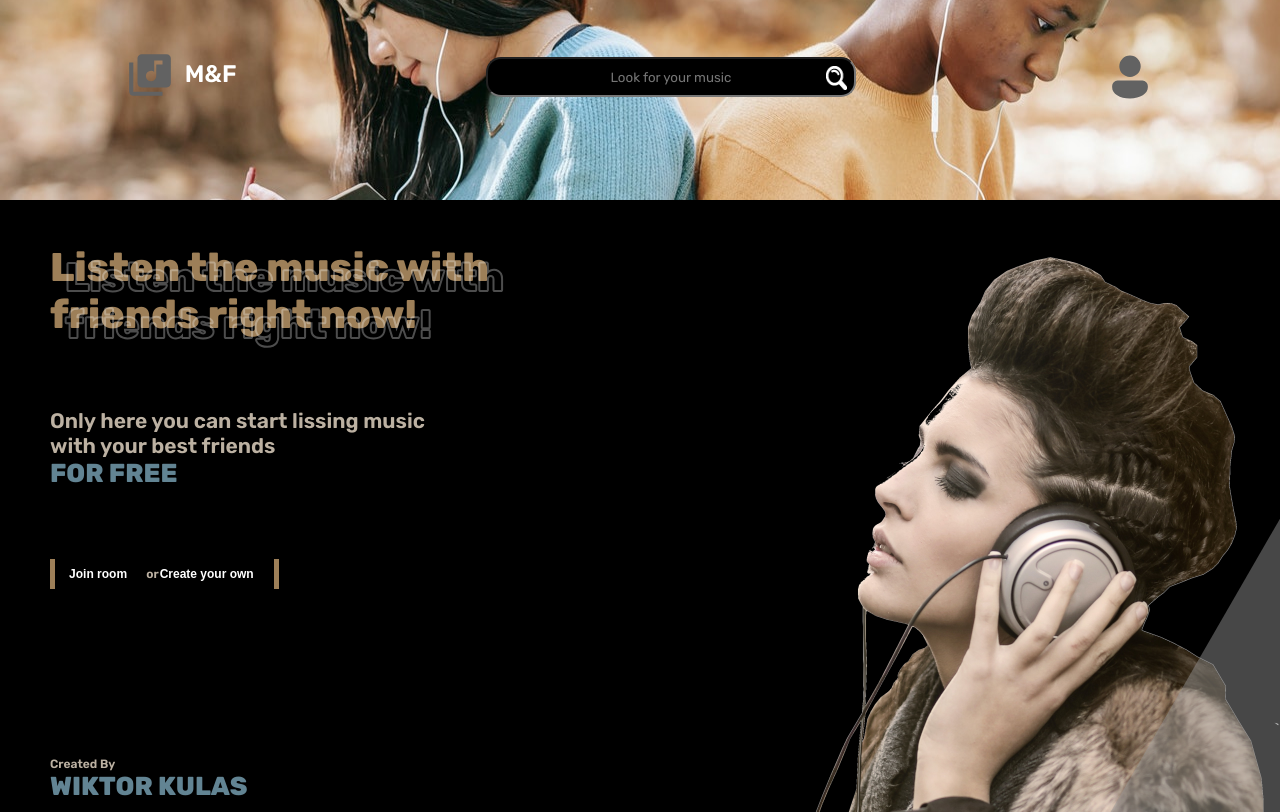
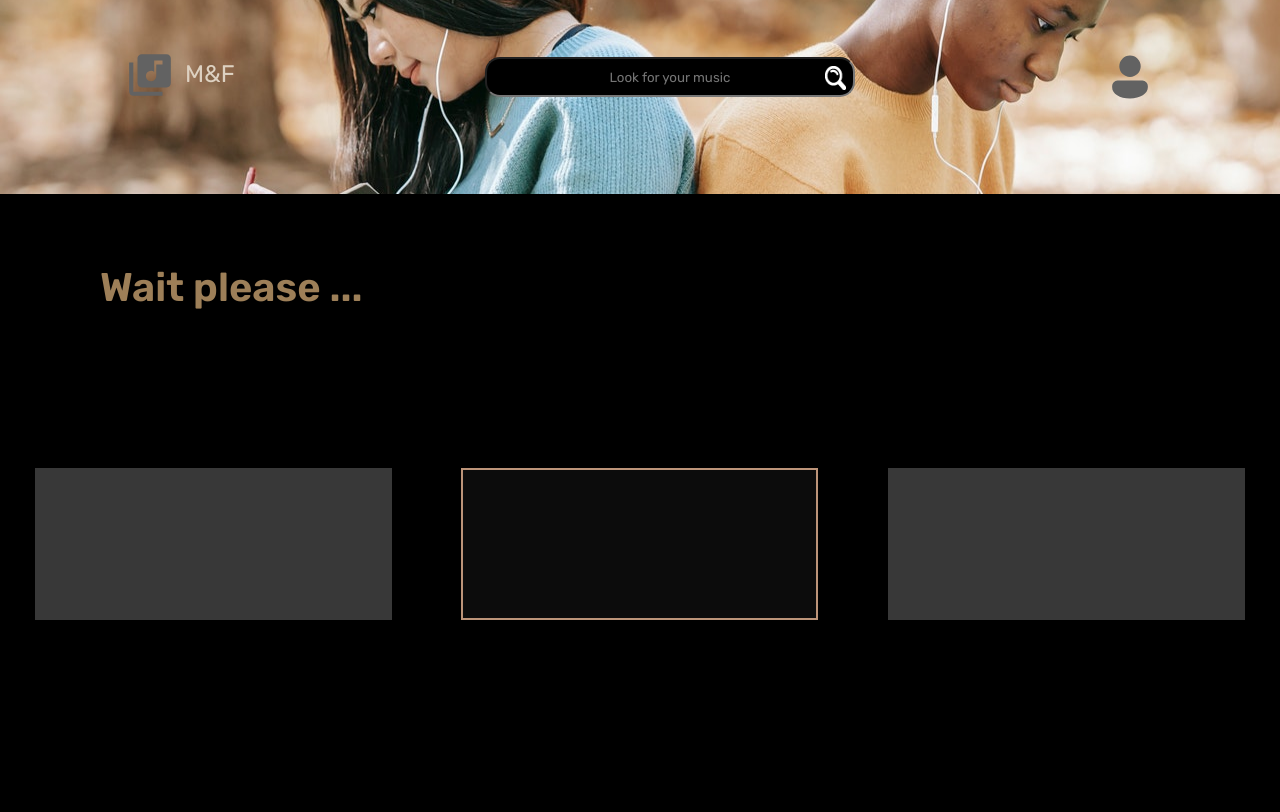
Before and after one commit to Wiktorkulas51/Frontend_M_F, a React (Create React App) app: page /loading in a window 1280 px wide. Built offline with nearby package versions, Linux system fonts and the light colour scheme.

Commit message:
fixed issue

```diff
--- a/package.json
+++ b/package.json
@@ -10,6 +10,7 @@
     "prop-types": "^15.7.2",
     "react": "^17.0.1",
     "react-dom": "^17.0.1",
+    "react-router-dom": "^5.2.0",
     "react-scripts": "4.0.3",
     "storybook": "^6.1.21",
     "styled-components": "^5.2.1",
--- a/src/Views/mainView.js
+++ b/src/Views/mainView.js
@@ -1,12 +1,19 @@
 import React from "react";
 import GlobalStyle from "../theme/GlobalStyle";
 import UserPageTemplate from "../templates/userPageTemplate";
+import MainTemplate from "../templates/mainTemplate";
+import LoadingTemplate from "../templates/loadingTemplate";
+import { BrowserRouter, Route, Switch } from "react-router-dom";
 
-const App = () => (
-  <>
-    <UserPageTemplate />
+const MainView = () => (
+  <BrowserRouter>
+    <Switch>
+      <Route exact path="/" component={UserPageTemplate} />
+      <Route exact path="/main" component={MainTemplate} />
+      <Route exact path="/loading" component={LoadingTemplate} />
+    </Switch>
     <GlobalStyle />
-  </>
+  </BrowserRouter>
 );
 
-export default App;
+export default MainView;
--- a/src/components/atoms/button/button.js
+++ b/src/components/atoms/button/button.js
@@ -16,6 +16,7 @@ const Button = styled.button`
   font-size: ${() => theme.fontSize.xs};
   z-index: 1000;
   font-weight: ${() => theme.bold};
+  cursor: pointer;
 
   &::before {
     content: "";
--- a/src/components/atoms/logoIcon/logoIcon.js
+++ b/src/components/atoms/logoIcon/logoIcon.js
@@ -10,6 +10,7 @@ const LogoIcon = styled.button`
   background-size: 100% 100%;
   border: none;
   background-color: transparent;
+  display: inline-block;
 `;
 
 export default LogoIcon;
--- a/src/index.js
+++ b/src/index.js
@@ -1,11 +1,11 @@
 import React from "react";
 import ReactDOM from "react-dom";
-import App from "./Views/mainView";
+import MainView from "./Views/mainView";
 import reportWebVitals from "./reportWebVitals";
 
 ReactDOM.render(
   <React.StrictMode>
-    <App />
+    <MainView />
   </React.StrictMode>,
   document.getElementById("root")
 );
--- /dev/null
+++ b/src/templates/loadingTemplate.js
@@ -0,0 +1,53 @@
+import React, { Component } from "react";
+import MainTemplate from "./mainTemplate";
+import Paragraph from "../components/atoms/paragraph/Paragraph";
+import styled from "styled-components";
+import { theme } from "../theme/mainTheme";
+import AnimatedBox from "../components/organism/animatedBox/animatedBox";
+
+class LoadingTemplate extends Component {
+  constructor(props) {
+    super(props);
+    this.state = { loading: true };
+  }
+
+  render() {
+    const Wrapper = styled.div`
+      position: relative;
+    `;
+
+    const StyledParagraph = styled(Paragraph)`
+      font-size: ${() => theme.fontSize.xl};
+      color: ${() => theme.grayOrange};
+      position: absolute;
+      left: 100px;
+      top: 70px;
+    `;
+
+    const StyledWrapper = styled.div`
+      position: absolute;
+      left: 0;
+      top: 0;
+      transform: translate(0%, 50%);
+      display: flex;
+      align-items: center;
+      justify-content: space-around;
+      width: 100%;
+      height: 350px;
+    `;
+    return (
+      <MainTemplate>
+        <Wrapper>
+          <StyledParagraph>Wait please ...</StyledParagraph>
+          <StyledWrapper>
+            <AnimatedBox />
+            <AnimatedBox second />
+            <AnimatedBox />
+          </StyledWrapper>
+        </Wrapper>
+      </MainTemplate>
+    );
+  }
+}
+
+export default LoadingTemplate;
--- a/src/templates/mainTemplate.js
+++ b/src/templates/mainTemplate.js
@@ -1,7 +1,78 @@
 import React from "react";
+import styled from "styled-components";
+import { Link } from "react-router-dom";
+import { theme } from "../theme/mainTheme";
+import Input from "../components/atoms/inpute/inpute";
+import LogoIcon from "../components/atoms/logoIcon/logoIcon";
+import HeaderImage from "../components/molecules/header/Header";
+import magniFire from "../assets/magnifirewhite.png";
+import person from "../assets/person.svg";
+import ButtonIcon from "../components/atoms/buttonIcon/buttonIcon";
 
-const MainTemplate = () => {
-  return <div></div>;
+const SecondWrapper = styled.div`
+  position: relative;
+  display: flex;
+  justify-content: space-around;
+  align-items: center;
+  margin-top: 50px;
+`;
+
+const Wrapper = styled.div`
+  position: relative;
+`;
+
+const ButtonMagniFire = styled(ButtonIcon)`
+  position: absolute;
+  width: 42px;
+  height: 47px;
+  left: 330px;
+  top: -3px;
+  background-size: 50% 50%;
+`;
+
+const StyledButtonIcon = styled(ButtonIcon)`
+  width: 50px;
+  height: 50px;
+`;
+
+const Background = styled.div`
+  background-color: #000;
+  max-width: 100%;
+  height: 77.3vh;
+  margin-top: 90px;
+  z-index: -4;
+`;
+
+const Logo = styled.a`
+  text-transform: uppercase;
+  float: right;
+  margin-left: 10px;
+  margin-top: 10px;
+  font-size: ${() => theme.fontSize.xm};
+  color: #ddd1c1;
+  text-decoration: none;
+`;
+
+const MainTemplate = ({ children }) => {
+  return (
+    <>
+      <SecondWrapper>
+        <div>
+          <LogoIcon as={Link} to="/" />
+          <Link to="/" component={Logo}>
+            M{"&"}F
+          </Link>
+        </div>
+        <Wrapper>
+          <Input placeholder="Look for your music" icon></Input>
+          <ButtonMagniFire icon={magniFire}></ButtonMagniFire>
+        </Wrapper>
+        <StyledButtonIcon icon={person}></StyledButtonIcon>
+      </SecondWrapper>
+      <HeaderImage />
+      <Background>{children}</Background>
+    </>
+  );
 };
 
 export default MainTemplate;
--- a/src/templates/userPageTemplate.js
+++ b/src/templates/userPageTemplate.js
@@ -1,29 +1,12 @@
 import React from "react";
 import PrimaryParagraph from "../components/atoms/primaryParagraph/primaryParagraph";
-import Input from "../components/atoms/inpute/inpute";
-import LogoIcon from "../components/atoms/logoIcon/logoIcon";
 import Paragraph from "../components/atoms/paragraph/Paragraph";
-import HeaderImage from "../components/molecules/header/Header";
-import magniFire from "../assets/magnifirewhite.png";
 import styled from "styled-components";
-import ButtonIcon from "../components/atoms/buttonIcon/buttonIcon";
-import person from "../assets/person.svg";
 import { theme } from "../theme/mainTheme";
 import Div from "../components/molecules/div/div";
 import Button from "../components/atoms/button/Button";
 import GirlPicture from "../components/molecules/girlPicture/girlPicture";
-
-const ButtonMagniFire = styled(ButtonIcon)`
-  position: absolute;
-  width: 42px;
-  height: 47px;
-  left: 330px;
-  top: -3px;
-  background-size: 50% 50%;
-`;
-const Wrapper = styled.div`
-  position: relative;
-`;
+import MainTemplate from "./mainTemplate";
 
 const AbsoluteWrapper = styled.div`
   position: absolute;
@@ -40,13 +23,6 @@ const GridWrapper = styled.div`
   margin-left: 50px;
   width: 40%;
 `;
-const SecondWrapper = styled.div`
-  position: relative;
-  display: flex;
-  justify-content: space-around;
-  align-items: center;
-  margin-top: 50px;
-`;
 
 const FlexWrapper = styled.div`
   position: relative;
@@ -56,67 +32,48 @@ const FlexWrapper = styled.div`
   width: 40%;
 `;
 
-const Logo = styled(Paragraph)`
-  text-transform: uppercase;
-  float: right;
-  margin-left: 10px;
-  margin-top: 10px;
-  font-size: ${() => theme.fontSize.xm};
-`;
-
-const Background = styled.div`
-  position: relative;
-  background-color: #000;
-  max-width: 100%;
-  height: 77.3vh;
-  margin-top: 90px;
-  z-index: -4;
-  overflow: hidden;
-`;
-
-const BiggerButtonIcon = styled(ButtonIcon)`
-  width: 50px;
-  height: 50px;
-`;
-
 const BiggerParagraph = styled(Paragraph)`
   display: inline-block;
-  width: 80%;
+  width: 50%;
   color: #bcb1a2;
   font-weight: ${() => theme.bold};
   font-size: ${() => theme.fontSize.m};
 `;
 
-const MarginParagraph = styled(PrimaryParagraph)`
+const StyledParagraph = styled(PrimaryParagraph)`
   font-size: ${() => theme.fontSize.xl};
   margin-top: 50px;
 `;
 
+// <SecondWrapper>
+// <div>
+//   <LogoIcon as={Link} to="/" />
+//   <Link to="/" component={Logo}>
+//     M{"&"}F
+//   </Link>
+// </div>
+// <Wrapper>
+//   <Input placeholder="Look for your music" icon></Input>
+//   <ButtonMagniFire icon={magniFire}></ButtonMagniFire>
+// </Wrapper>
+// <BiggerButtonIcon icon={person}></BiggerButtonIcon>
+// </SecondWrapper>
+// <HeaderImage />
+// <Background></Background>
+
 const UserPageTemplate = () => {
   return (
     <>
-      <SecondWrapper>
-        <div>
-          <LogoIcon />
-          <Logo normal>M{"&"}F</Logo>
-        </div>
-        <Wrapper>
-          <Input placeholder="Look for your music" icon></Input>
-          <ButtonMagniFire icon={magniFire}></ButtonMagniFire>
-        </Wrapper>
-        <BiggerButtonIcon icon={person}></BiggerButtonIcon>
-      </SecondWrapper>
-      <HeaderImage />
-      <Background>
+      <MainTemplate>
         <GridWrapper>
-          <MarginParagraph>
+          <StyledParagraph>
             Listen the music with friends right now!
-          </MarginParagraph>
+          </StyledParagraph>
           <div>
             <BiggerParagraph>
               Only here you can start lissing music with your best friends
             </BiggerParagraph>
-            {<PrimaryParagraph secondary>FOR FREE</PrimaryParagraph>}
+            {<PrimaryParagraph secondary>FOR FREE.</PrimaryParagraph>}
           </div>
           <FlexWrapper>
             <Button>Join room</Button>
@@ -124,13 +81,13 @@ const UserPageTemplate = () => {
             <Button second>Create your own</Button>
           </FlexWrapper>
         </GridWrapper>
-        <Div></Div>
         <GirlPicture></GirlPicture>
         <AbsoluteWrapper>
           <Paragraph>Created By</Paragraph>
           <PrimaryParagraph secondary>Wiktor Kulas</PrimaryParagraph>
         </AbsoluteWrapper>
-      </Background>
+        <Div></Div>
+      </MainTemplate>
     </>
   );
 };
--- a/src/theme/GlobalStyle.js
+++ b/src/theme/GlobalStyle.js
@@ -21,6 +21,7 @@ html {
 }
 
 body {
+    overflow: hidden;
     font-size: 1.6rem;
     font-family: 'Rubik', sans-serif;
 }
```
Also changed, not shown: 1 other file (tests, documents, lock files or other folders).
